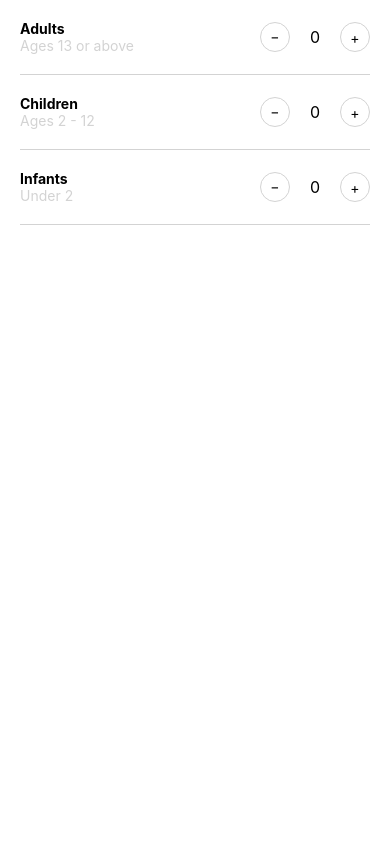
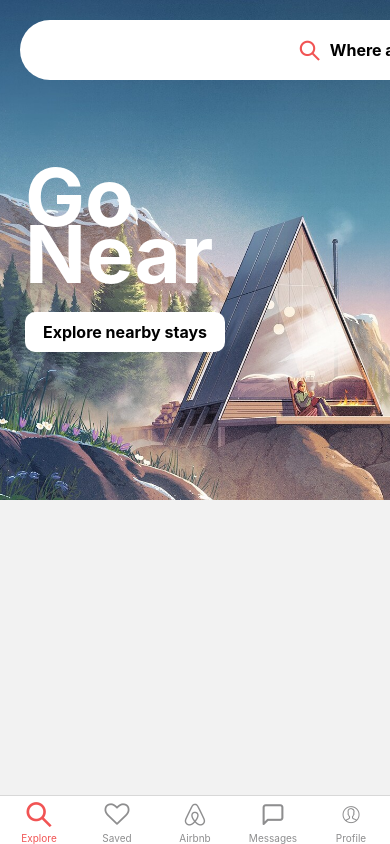
Before and after one commit to ahmed-elnashar/AirbnbClone, a React Native app: screen /Home in a window 390 px wide. Built offline with nearby package versions, Linux system fonts and the light colour scheme.

Commit message:
implemented the bottom tab navigation

```diff
--- a/App.js
+++ b/App.js
@@ -1,22 +1,13 @@
 import React from "react";
 import { SafeAreaView, StatusBar } from "react-native";
 
-import HomeScreen from "./src/screens/Home";
-import SearchResultsScreen from "./src/screens/SearchResults";
-import DestinationSearchScreen from "./src/screens/DestinationSearch";
+import Router from "./src/navigation/Router";
 import GuestsScreen from "./src/screens/Guests";
-import Post from "./src/components/post";
-import feed from "./assets/data/feed";
-
-const post1 = feed[0];
-
 const App = () => {
   return (
     <>
       <StatusBar barStyle={"light-content"} />
-      <SafeAreaView>
-        <GuestsScreen />
-      </SafeAreaView>
+      <Router />
     </>
   );
 };
--- a/package.json
+++ b/package.json
@@ -10,8 +10,13 @@
     "lint": "eslint ."
   },
   "dependencies": {
+    "@react-navigation/bottom-tabs": "^6.0.5",
+    "@react-navigation/native": "^6.0.2",
+    "@react-navigation/native-stack": "^6.1.0",
     "react": "17.0.2",
     "react-native": "0.65.1",
+    "react-native-safe-area-context": "^3.3.2",
+    "react-native-screens": "^3.7.2",
     "react-native-vector-icons": "^8.1.0"
   },
   "devDependencies": {
--- /dev/null
+++ b/src/navigation/HomeTabNavigator.js
@@ -0,0 +1,71 @@
+import React from "react";
+
+import { createBottomTabNavigator } from "@react-navigation/bottom-tabs";
+import HomeScreen from "../screens/Home";
+
+import Fontisto from "react-native-vector-icons/Fontisto";
+import FontAwesome from "react-native-vector-icons/FontAwesome";
+import FontAwesome5 from "react-native-vector-icons/FontAwesome5";
+import Feather from "react-native-vector-icons/Feather";
+import EvilIcons from "react-native-vector-icons/EvilIcons";
+
+const Tab = createBottomTabNavigator();
+
+const HomeTabNavigator = () => {
+  return (
+    <Tab.Navigator screenOptions={{ tabBarActiveTintColor: "#f15454" }}>
+      <Tab.Screen
+        name={"Explore"}
+        component={HomeScreen}
+        options={{
+          tabBarIcon: ({ color }) => (
+            <Fontisto name="search" size={25} color={color} />
+          ),
+          headerShown: false,
+        }}
+      />
+      <Tab.Screen
+        name={"Saved"}
+        component={HomeScreen}
+        options={{
+          tabBarIcon: ({ color }) => (
+            <FontAwesome name="heart-o" size={25} color={color} />
+          ),
+          headerShown: false,
+        }}
+      />
+      <Tab.Screen
+        name={"Airbnb"}
+        component={HomeScreen}
+        options={{
+          tabBarIcon: ({ color }) => (
+            <FontAwesome5 name="airbnb" size={25} color={color} />
+          ),
+          headerShown: false,
+        }}
+      />
+      <Tab.Screen
+        name={"Messages"}
+        component={HomeScreen}
+        options={{
+          tabBarIcon: ({ color }) => (
+            <Feather name="message-square" size={25} color={color} />
+          ),
+          headerShown: false,
+        }}
+      />
+      <Tab.Screen
+        name={"Profile"}
+        component={HomeScreen}
+        options={{
+          tabBarIcon: ({ color }) => (
+            <EvilIcons name="user" size={25} color={color} />
+          ),
+          headerShown: false,
+        }}
+      />
+    </Tab.Navigator>
+  );
+};
+
+export default HomeTabNavigator;
--- /dev/null
+++ b/src/navigation/Router.js
@@ -0,0 +1,36 @@
+import React from "react";
+
+import { createNativeStackNavigator } from "@react-navigation/native-stack";
+import { NavigationContainer } from "@react-navigation/native";
+import HomeTabNavigator from "./HomeTabNavigator";
+
+import HomeScreen from "../screens/Home";
+import DestinationSearch from "../screens/DestinationSearch";
+import GuestsScreen from "../screens/Guests";
+const Stack = createNativeStackNavigator();
+
+const Router = () => {
+  return (
+    <NavigationContainer>
+      <Stack.Navigator>
+        <Stack.Screen
+          name={"Home"}
+          component={HomeTabNavigator}
+          options={{ headerShown: false }}
+        />
+        <Stack.Screen
+          component={DestinationSearch}
+          name={"Destination Search"}
+          options={{ title: "Search Your Destination" }}
+        />
+        <Stack.Screen
+          component={GuestsScreen}
+          name={"Guests"}
+          options={{ title: "How many People" }}
+        />
+      </Stack.Navigator>
+    </NavigationContainer>
+  );
+};
+
+export default Router;
--- a/src/screens/DestinationSearch/index.js
+++ b/src/screens/DestinationSearch/index.js
@@ -1,14 +1,23 @@
 import React, { useState } from "react";
-import { FlatList, Text, TextInput, View } from "react-native";
+import {
+  FlatList,
+  Pressable,
+  SafeAreaView,
+  Text,
+  TextInput,
+  View,
+} from "react-native";
+import { useNavigation } from "@react-navigation/core";
 
 import styles from "./styles";
 import Entypo from "react-native-vector-icons/Entypo";
 import search from "../../../assets/data/search";
 
 const DestinationSearchScreen = () => {
+  const navigation = useNavigation();
   const [inputText, setInputText] = useState("");
   return (
-    <View style={styles.container}>
+    <SafeAreaView style={styles.container}>
       <TextInput
         style={styles.textInput}
         placeholder={"Where are you going"}
@@ -19,15 +28,18 @@
       <FlatList
         data={search}
         renderItem={({ item }) => (
-          <View style={styles.row}>
+          <Pressable
+            onPress={() => navigation.navigate("Guests")}
+            style={styles.row}
+          >
             <View style={styles.iconContainer}>
               <Entypo name={"location-pin"} size={30} />
             </View>
             <Text style={styles.locationText}>{item.description}</Text>
-          </View>
+          </Pressable>
         )}
       />
-    </View>
+    </SafeAreaView>
   );
 };
 
--- a/src/screens/Guests/index.js
+++ b/src/screens/Guests/index.js
@@ -1,9 +1,12 @@
 import React, { useState } from "react";
-import { Pressable, Text, View } from "react-native";
+import { Pressable, SafeAreaView, Text, View } from "react-native";
+import { useNavigation } from "@react-navigation/core";
 
 import styles from "./styles";
 
 const GuestsScreen = () => {
+  const navigation = useNavigation();
+
   const [adults, setAdults] = useState(0);
   const [children, setChildren] = useState(0);
   const [infants, setInfants] = useState(0);
@@ -35,6 +38,7 @@
     }
   };
   return (
+    <SafeAreaView style={styles.container}>
       <View>
         <View style={styles.row}>
           <View>
@@ -100,6 +104,15 @@
           </View>
         </View>
       </View>
+      <View>
+        <Pressable
+          onPress={() => navigation.navigate("Explore")}
+          style={styles.search}
+        >
+          <Text style={styles.searchText}>Search</Text>
+        </Pressable>
+      </View>
+    </SafeAreaView>
   );
 };
 
--- a/src/screens/Guests/styles.js
+++ b/src/screens/Guests/styles.js
@@ -1,6 +1,10 @@
 import { StyleSheet } from "react-native";
 
 const styles = StyleSheet.create({
+  container: {
+    justifyContent: "space-between",
+    height: "100%",
+  },
   row: {
     flexDirection: "row",
     justifyContent: "space-between",
@@ -36,6 +40,20 @@
     marginHorizontal: 20,
     fontSize: 16,
   },
+  search: {
+    marginBottom: 20,
+    backgroundColor: "#f15454",
+    alignItems: "center",
+    justifyContent: "center",
+    height: 50,
+    marginHorizontal: 20,
+    borderRadius: 10,
+  },
+  searchText: {
+    fontSize: 20,
+    color: "#fff",
+    fontWeight: "bold",
+  },
 });
 
 export default styles;
--- a/src/screens/Home/index.js
+++ b/src/screens/Home/index.js
@@ -1,20 +1,29 @@
 import React from "react";
-import { ImageBackground, Pressable, Text, View } from "react-native";
+import {
+  ImageBackground,
+  Pressable,
+  SafeAreaView,
+  Text,
+  View,
+} from "react-native";
+
+import { useNavigation } from "@react-navigation/core";
 
 import Fontisto from "react-native-vector-icons/Fontisto";
 
 import styles from "./styles";
 
 const HomeScreen = () => {
+  const navigation = useNavigation();
   return (
-    <View>
+    <SafeAreaView>
       <ImageBackground
         source={require("../../../assets/images/wallpaper.jpg")}
         style={styles.image}
       >
         <Pressable
           style={styles.searchButton}
-          onPress={() => console.warn("Search Button")}
+          onPress={() => navigation.navigate("Destination Search")}
         >
           <Fontisto name={"search"} size={20} color={"#f15454"} />
           <Text style={styles.searchButtonText}>Where are you going?</Text>
@@ -28,7 +37,7 @@
           <Text style={styles.buttonText}>Explore nearby stays</Text>
         </Pressable>
       </ImageBackground>
-    </View>
+    </SafeAreaView>
   );
 };
 
--- a/src/screens/SearchResults/index.js
+++ b/src/screens/SearchResults/index.js
@@ -1,14 +1,14 @@
 import React from "react";
-import { FlatList, Text, View } from "react-native";
+import { FlatList, SafeAreaView, Text, View } from "react-native";
 
 import Post from "../../components/post";
 import feed from "../../../assets/data/feed";
 
 const SearchResultsScreen = () => {
   return (
-    <View>
+    <SafeAreaView>
       <FlatList data={feed} renderItem={({ item }) => <Post post={item} />} />
-    </View>
+    </SafeAreaView>
   );
 };
 
```
Also changed, not shown: 2 other files (tests, documents, lock files or other folders). Lines whose indentation alone changed are shown as unchanged.
